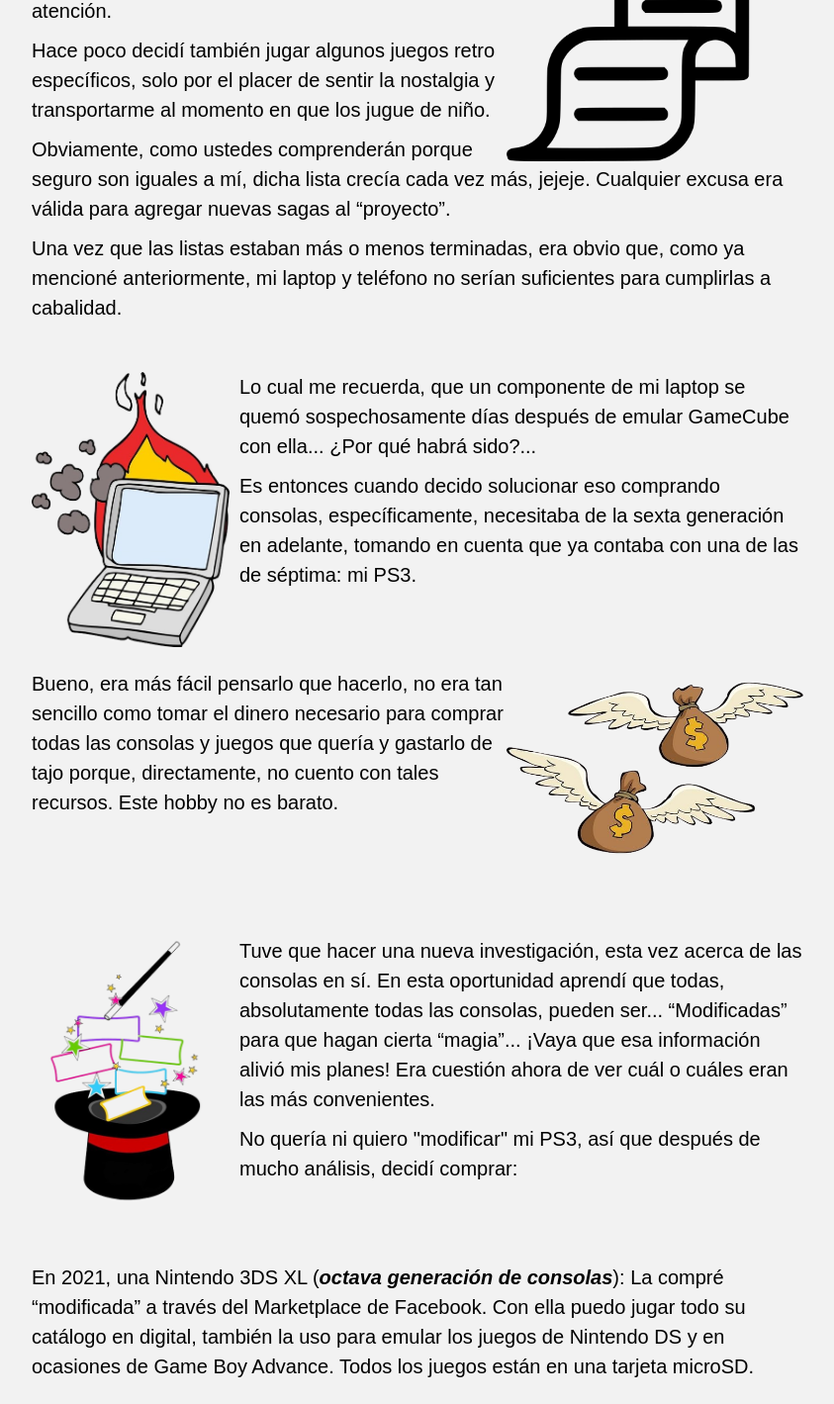
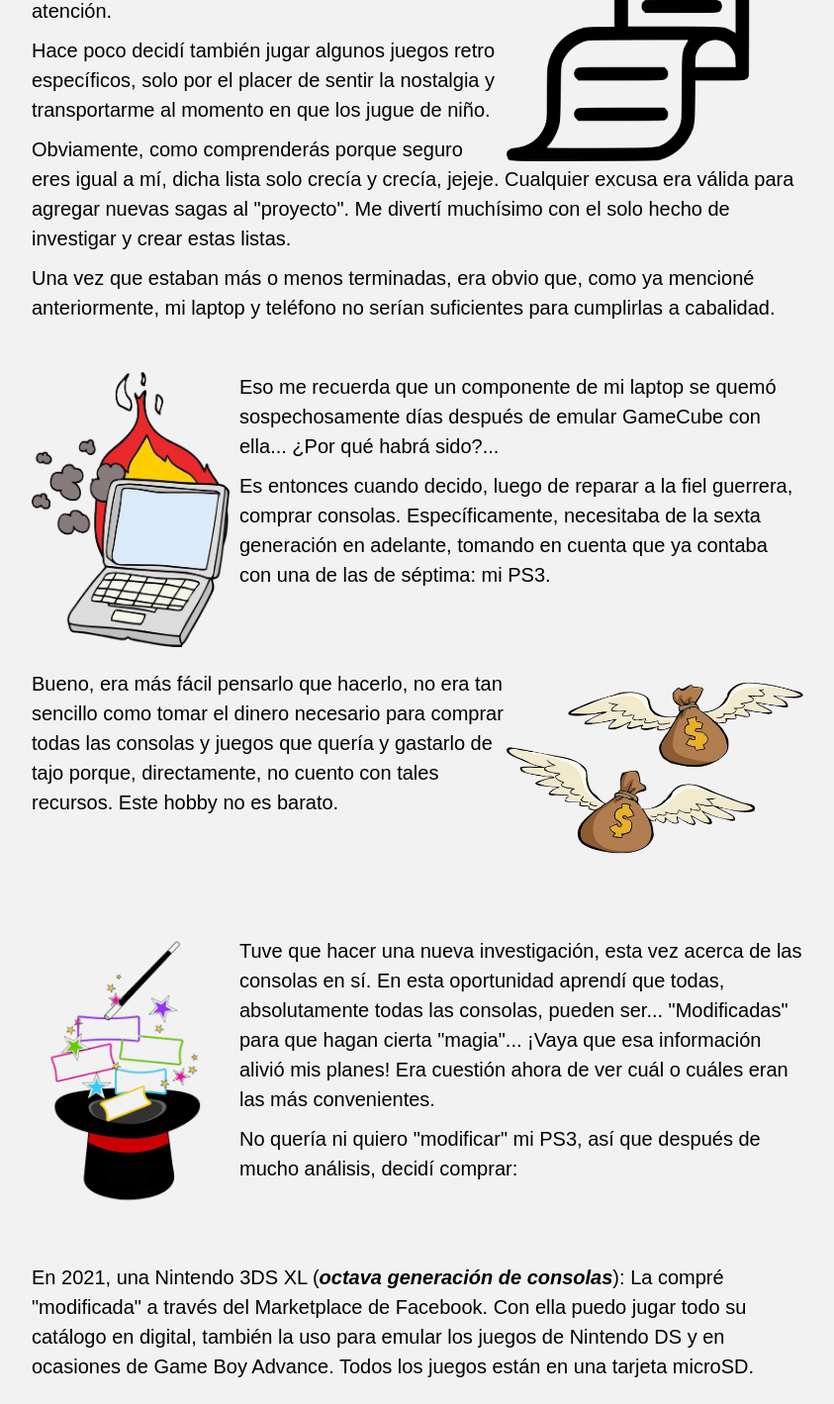
Before and after one commit to manuelmad/playography, a Next.js app: page /levels/level8 in a window 1280 px wide. Shown: the part 520-1939 px from the top of the page at 99% size, without its empty margins (218-1061 px from the left). Built offline with nearby package versions, Linux system fonts and the light colour scheme; a web font is replaced by a local one.

Commit message:
Checking styles and adding missing didital games on level 8.

```diff
--- a/app/levels/level8/level8.css
+++ b/app/levels/level8/level8.css
@@ -93,6 +93,10 @@
 		top: -5.23rem;
 		left: calc(50% - 5rem);
 	}
+
+	.ps3-digital-games__container img {
+		width: 20rem;
+	}
 }
 
 @media (min-width: 1024px) {
--- a/app/levels/level8/page.js
+++ b/app/levels/level8/page.js
@@ -27,8 +27,8 @@ export default function Level8() {
                         </p>
                         <p>También incluí algunos juegos que no pertenecen a sagas, así como juegos indies que me llamaron la atención.</p>
                         <p>Hace poco decidí también jugar algunos juegos retro específicos, solo por el placer de sentir la nostalgia y transportarme al momento en que los jugue de niño.</p>
-                        <p>Obviamente, como ustedes comprenderán porque seguro son iguales a mí, dicha lista crecía cada vez más, jejeje. Cualquier excusa era válida para agregar nuevas sagas al “proyecto”.</p>
-                        <p>Una vez que las listas estaban más o menos terminadas, era obvio que, como ya mencioné anteriormente, mi laptop y teléfono no serían suficientes para cumplirlas a cabalidad.</p>
+                        <p>Obviamente, como comprenderás porque seguro eres igual a mí, dicha lista solo crecía y crecía, jejeje. Cualquier excusa era válida para agregar nuevas sagas al "proyecto". Me divertí muchísimo con el solo hecho de investigar y crear estas listas.</p>
+                        <p>Una vez que estaban más o menos terminadas, era obvio que, como ya mencioné anteriormente, mi laptop y teléfono no serían suficientes para cumplirlas a cabalidad.</p>
                         <p className='broken-laptop__paragraph'>
                             <Image
                                 className="broken-laptop"
@@ -37,9 +37,9 @@ export default function Level8() {
                                 width={423}
                                 height={589}
                             />
-                            Lo cual me recuerda, que un componente de mi laptop se quemó sospechosamente días después de emular GameCube con ella... ¿Por qué habrá sido?...
+                            Eso me recuerda que un componente de mi laptop se quemó sospechosamente días después de emular GameCube con ella... ¿Por qué habrá sido?...
                         </p>
-                        <p>Es entonces cuando decido solucionar eso comprando consolas, específicamente, necesitaba de la sexta generación en adelante, tomando en cuenta que ya contaba con una de las de séptima: mi PS3.</p>
+                        <p>Es entonces cuando decido, luego de reparar a la fiel guerrera, comprar consolas. Específicamente, necesitaba de la sexta generación en adelante, tomando en cuenta que ya contaba con una de las de séptima: mi PS3.</p>
                         <p className='money-wings__paragraph'>
                             <Image
                                 className="money-wings"
@@ -58,10 +58,10 @@ export default function Level8() {
                                 width={428}
                                 height={582}
                             />
-                            Tuve que hacer una nueva investigación, esta vez acerca de las consolas en sí. En esta oportunidad aprendí que todas, absolutamente todas las consolas, pueden ser... “Modificadas” para que hagan cierta “magia”... ¡Vaya que esa información alivió mis planes! Era cuestión ahora de ver cuál o cuáles eran las más convenientes.
+                            Tuve que hacer una nueva investigación, esta vez acerca de las consolas en sí. En esta oportunidad aprendí que todas, absolutamente todas las consolas, pueden ser... "Modificadas" para que hagan cierta "magia"... ¡Vaya que esa información alivió mis planes! Era cuestión ahora de ver cuál o cuáles eran las más convenientes.
                         </p>
                         <p>No quería ni quiero "modificar" mi PS3, así que después de mucho análisis, decidí comprar:</p>
-                        <p className='first-console__paragraph'>En 2021, una Nintendo 3DS XL (<span className="bold-italic">octava generación de consolas</span>): La compré “modificada” a través del Marketplace de Facebook. Con ella puedo jugar todo su catálogo en digital, también la uso para emular los juegos de Nintendo DS y en ocasiones de Game Boy Advance. Todos los juegos están en una tarjeta microSD.</p>
+                        <p className='first-console__paragraph'>En 2021, una Nintendo 3DS XL (<span className="bold-italic">octava generación de consolas</span>): La compré "modificada" a través del Marketplace de Facebook. Con ella puedo jugar todo su catálogo en digital, también la uso para emular los juegos de Nintendo DS y en ocasiones de Game Boy Advance. Todos los juegos están en una tarjeta microSD.</p>
                         <p className='centered-text'>
                             <Image
                                 src="/imgs/level8/nintendo-3ds-xl-gris-noire.png"
@@ -80,7 +80,7 @@ export default function Level8() {
                                 height={400}
                             />
                         </p>
-                        <p>En Julio de 2022, una PlayStation 2 (<span className="bold-italic">sexta generación de consolas</span>): También vino “modificada”. Además de jugar los juegos de PS2, aquí puedo emular los de PS1. Los juegos están guardados en 2 memorias USB (pendrives) que voy intercambiando dependiendo de donde tenga el juego que quiera jugar en el momento. Ésta también la compre usando MercadoLibre.</p>
+                        <p>En Julio de 2022, una PlayStation 2 (<span className="bold-italic">sexta generación de consolas</span>): También vino "modificada". Además de jugar los juegos de PS2, aquí puedo emular los de PS1. Los juegos están guardados en 2 memorias USB (pendrives) que voy intercambiando dependiendo de donde tenga el juego que quiera jugar en el momento. Ésta también la compre usando MercadoLibre.</p>
                         <p className='centered-text'>
                             <Image
                                 src="/imgs/level8/ps2-slim.png"
@@ -99,7 +99,7 @@ export default function Level8() {
                             />
                         </p>
                         <p>Con esta y la Wii U ya tengo cubierto todo lo que quiero jugar de Nintendo. Bueno, tengo la Switch, aún resta adquirir muchos de sus juegos... Ya saben, de nuevo, esto no es un pasatiempo barato.</p>
-                        <p>Antes y durante la adquisición de las consolas, fui comprando en digital y físico juegos originales de PS3. Mi plan original era comprarlos todos en digital, pero el disco duro de mi consola no dio abasto. Por cierto, encontré varias tiendas online que ofrecían estos juegos digitales a una fracción de su costo, así que aproveché esa oportunidad y aquí te muestro los que obtuve:</p>
+                        <p>Antes y durante la adquisición de las consolas, fui comprando en digital y físico juegos originales de PS3. Mi plan era comprarlos todos en digital, pero el disco duro de mi consola no dio abasto. Por cierto, encontré varias tiendas online que ofrecían estos juegos digitales a una fracción de su costo, así que aproveché esa oportunidad y aquí te muestro los que obtuve:</p>
                         <h3>Digitales</h3>
                         <p className='ps3-digital-games__container'>
                             <Image
@@ -145,6 +145,12 @@ export default function Level8() {
                                 height={768}
                             />
                             <Image
+                                src="/imgs/level8/red-dead-redemption-ps3.webp"
+                                alt="Mortal Kombat Vs DC Universe cover img"
+                                width={1007}
+                                height={1165}
+                            />
+                            <Image
                                 src="/imgs/level8/shadow-of-the-colossus.jpg"
                                 alt="shadow of the colossus cover img"
                                 width={534}
@@ -161,6 +167,12 @@ export default function Level8() {
                                 alt="sonic adventure 2 cover img"
                                 width={640}
                                 height={736}
+                            />
+                            <Image
+                                src="/imgs/level8/sonic-generations.jpg"
+                                alt="sonic generations cover img"
+                                width={391}
+                                height={452}
                             />
                             <Image
                                 src="/imgs/level8/sonic-the-hedgehog-4-episode-i.jpg"
```
Also changed, not shown: public/imgs/level8/red-dead-redemption-ps3.webp (added), public/imgs/level8/sonic-generations.jpg (added).
